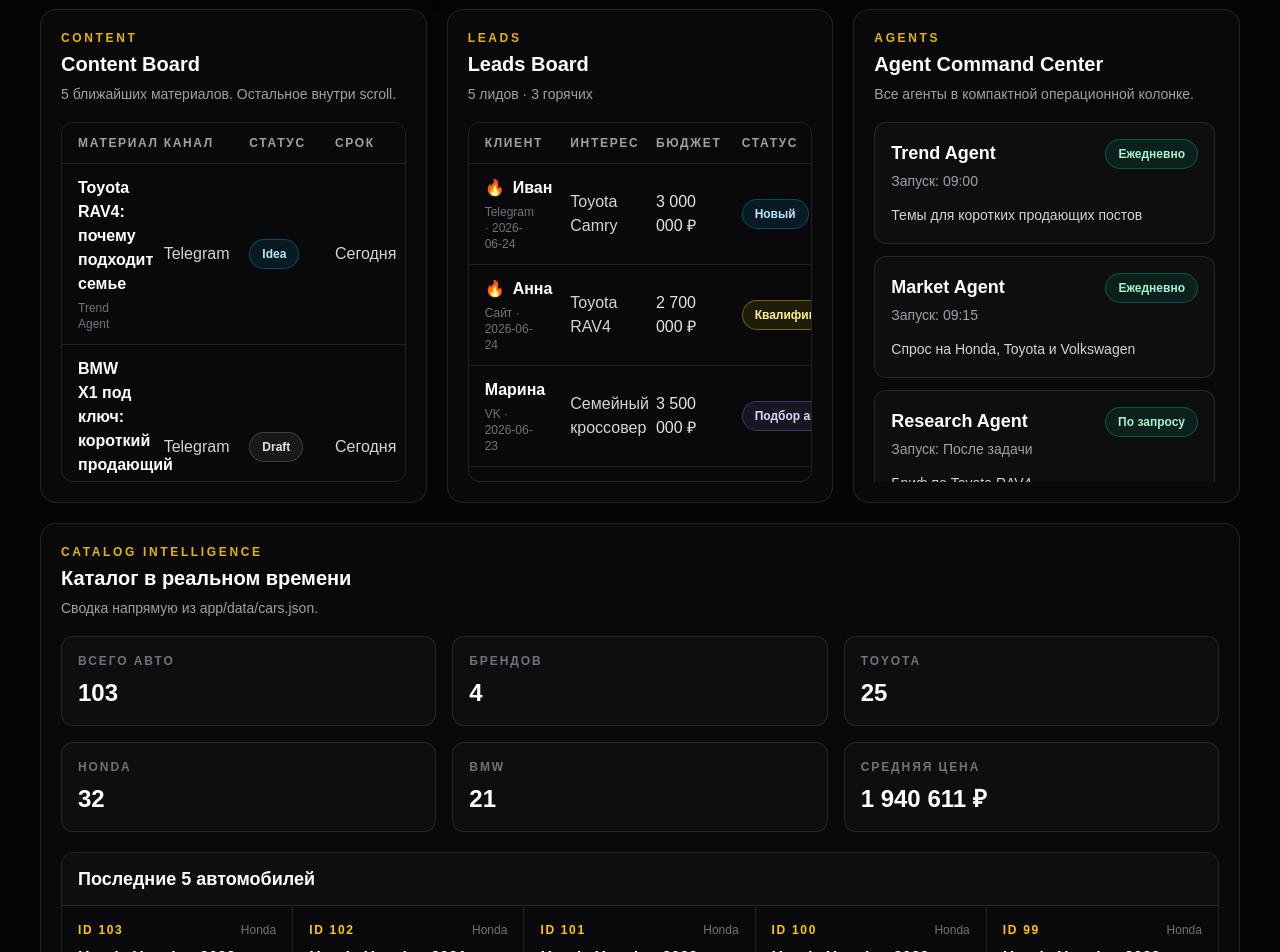
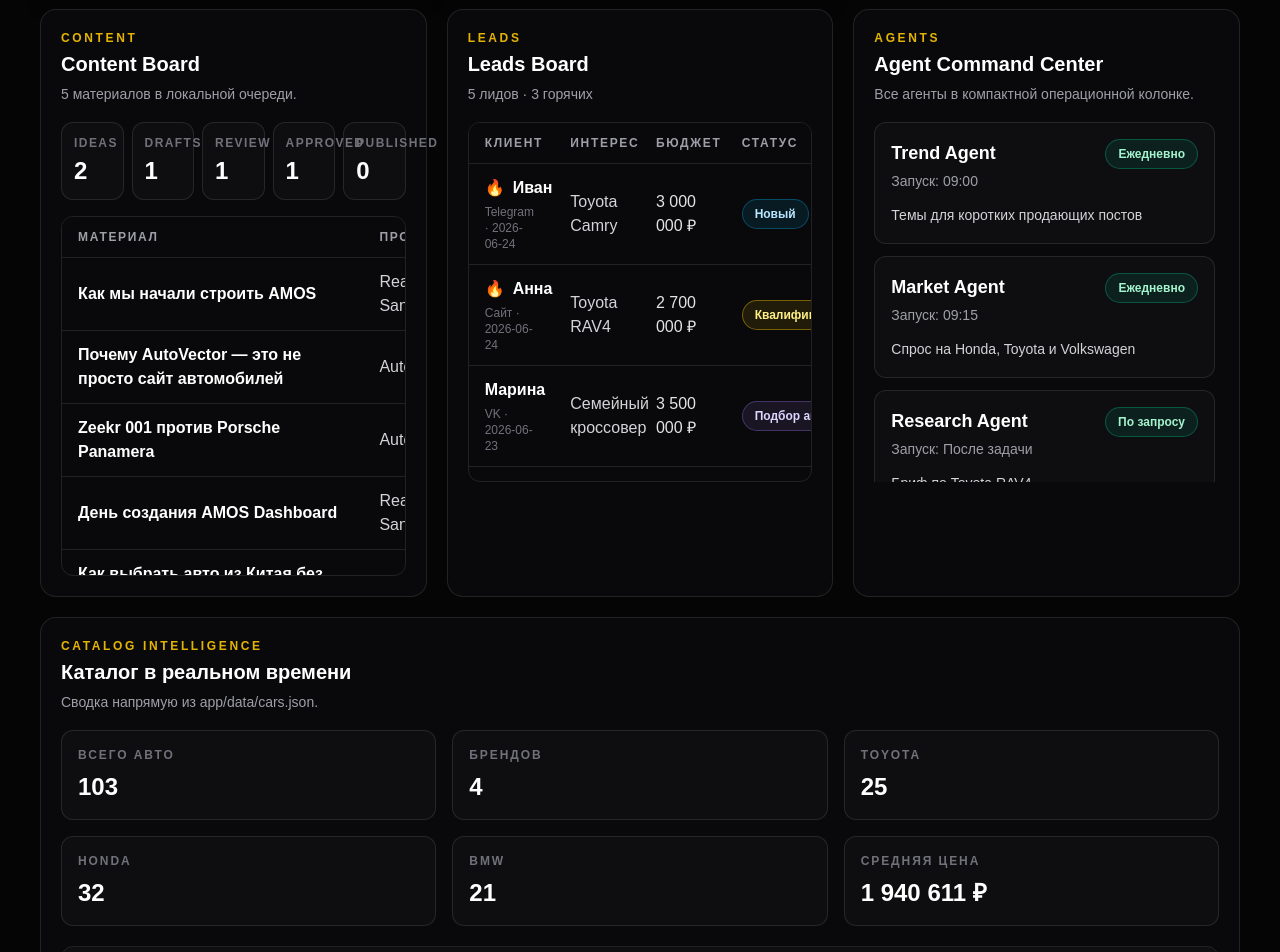
Before and after one commit to dentrost-crypto/autovector, a Next.js app: page /amos in a window 1280 px wide. Shown: the part 600-1552 px from the top of the page. Built offline with nearby package versions, Linux system fonts and the light colour scheme.

Commit message:
Connect AMOS dashboard to content queue

```diff
--- a/app/amos/page.tsx
+++ b/app/amos/page.tsx
@@ -1,10 +1,12 @@
 import carsData from "../data/cars.json";
+import contentQueueData from "../data/content_queue.json";
 import leadsData from "../../AMOS/data/leads.json";
 
 const CNY_TO_RUB = 10.5;
 const RUSSIA_DELIVERY_COST_RUB = 900_000;
 
 const cars = carsData;
+const contentQueue = contentQueueData;
 const leads = leadsData;
 const hotLeadCount = leads.filter(
   (lead) => lead.temperature.toLowerCase() === "hot",
@@ -34,6 +36,22 @@ const latestCars = [...cars]
 const formatRubPrice = (value: number) =>
   `${new Intl.NumberFormat("ru-RU").format(value)} ₽`;
 
+const contentStatuses = [
+  { key: "idea", label: "Ideas" },
+  { key: "draft", label: "Drafts" },
+  { key: "review", label: "Review" },
+  { key: "approved", label: "Approved" },
+  { key: "published", label: "Published" },
+];
+const contentStatusCounts = Object.fromEntries(
+  contentStatuses.map(({ key }) => [
+    key,
+    contentQueue.filter((item) => item.status.toLowerCase() === key).length,
+  ]),
+);
+const formatContentStatus = (status: string) =>
+  status.charAt(0).toUpperCase() + status.slice(1).toLowerCase();
+
 const overviewCards = [
   {
     label: "ЛИДЫ СЕГОДНЯ",
@@ -42,13 +60,13 @@ const overviewCards = [
   },
   {
     label: "НА ПРОВЕРКЕ",
-    value: "7",
-    detail: "Review queue",
+    value: String(contentStatusCounts.review),
+    detail: "Content review",
   },
   {
     label: "ОПУБЛИКОВАНО",
-    value: "3",
-    detail: "Сегодня",
+    value: String(contentStatusCounts.published),
+    detail: "Content queue",
   },
   {
     label: "АГЕНТЫ",
@@ -59,51 +77,6 @@ const overviewCards = [
     label: "КАТАЛОГ",
     value: String(cars.length),
     detail: `${brands.length} бренда`,
-  },
-];
-
-const contentRows = [
-  {
-    title: "Toyota RAV4: почему подходит семье",
-    channel: "Telegram",
-    status: "Idea",
-    owner: "Trend Agent",
-    due: "Сегодня",
-  },
-  {
-    title: "BMW X1 под ключ: короткий продающий пост",
-    channel: "Telegram",
-    status: "Draft",
-    owner: "Content Agent",
-    due: "Сегодня",
-  },
-  {
-    title: "Видео-карусель Honda Civic",
-    channel: "Shorts",
-    status: "Review",
-    owner: "Video Agent",
-    due: "Завтра",
-  },
-  {
-    title: "Что проверить перед покупкой авто из Китая",
-    channel: "VK",
-    status: "Approved",
-    owner: "Research Agent",
-    due: "24 июня",
-  },
-  {
-    title: "Volkswagen Tiguan L: расчет под ключ",
-    channel: "Telegram",
-    status: "Scheduled",
-    owner: "Publisher Agent",
-    due: "25 июня",
-  },
-  {
-    title: "Подбор авто без риска и переплат",
-    channel: "MAX",
-    status: "Published",
-    owner: "Publisher Agent",
-    due: "Вчера",
   },
 ];
 
@@ -311,42 +284,76 @@ export default function AmosDashboardPage() {
             <PanelTitle
               eyebrow="Content"
               title="Content Board"
-              description="5 ближайших материалов. Остальное внутри scroll."
+              description={`${contentQueue.length} материалов в локальной очереди.`}
             />
 
+            <div className="mb-4 grid grid-cols-2 gap-2 sm:grid-cols-5">
+              {contentStatuses.map(({ key, label }) => (
+                <article
+                  key={key}
+                  className="rounded-xl border border-white/10 bg-white/[0.025] p-3"
+                >
+                  <p className="text-xs font-semibold uppercase tracking-[0.12em] text-zinc-500">
+                    {label}
+                  </p>
+                  <p className="mt-1 text-2xl font-black text-white">
+                    {contentStatusCounts[key]}
+                  </p>
+                </article>
+              ))}
+            </div>
+
+            {contentQueue.length > 0 ? (
               <div className="max-h-[360px] overflow-auto rounded-xl border border-white/10">
-              <table className="w-full table-fixed text-left text-sm">
+                <table className="w-full min-w-[760px] text-left text-sm">
                   <thead className="sticky top-0 z-10 border-b border-white/10 bg-zinc-950 text-xs uppercase tracking-[0.14em] text-zinc-400">
                     <tr>
                       <th className="px-4 py-3">Материал</th>
+                      <th className="px-4 py-3">Проект</th>
                       <th className="px-4 py-3">Канал</th>
                       <th className="px-4 py-3">Статус</th>
-                    <th className="px-4 py-3">Срок</th>
+                      <th className="px-4 py-3">Дата</th>
                     </tr>
                   </thead>
                   <tbody className="divide-y divide-white/10">
-                  {contentRows.slice(0, 5).map((row) => (
-                    <tr key={row.title} className="hover:bg-white/[0.025]">
+                    {contentQueue.map((item) => {
+                      const displayStatus = formatContentStatus(item.status);
+
+                      return (
+                        <tr key={item.id} className="hover:bg-white/[0.025]">
                           <td className="px-4 py-3 text-base font-semibold text-white">
-                        {row.title}
-                        <div className="mt-1 text-xs font-medium text-zinc-500">
-                          {row.owner}
-                        </div>
+                            {item.title}
                           </td>
                           <td className="px-4 py-3 text-base text-zinc-300">
-                        {row.channel}
+                            {item.project}
+                          </td>
+                          <td className="px-4 py-3 text-base text-zinc-300">
+                            {item.channel}
                           </td>
                           <td className="px-4 py-3">
-                        <StatusBadge status={row.status} />
+                            <StatusBadge status={displayStatus} />
                           </td>
                           <td className="px-4 py-3 text-base text-zinc-300">
-                        {row.due}
+                            {item.plannedDate}
                           </td>
                         </tr>
-                  ))}
+                      );
+                    })}
                   </tbody>
                 </table>
               </div>
+            ) : (
+              <div className="flex min-h-[220px] items-center justify-center rounded-xl border border-dashed border-white/15 bg-white/[0.02] p-8 text-center">
+                <div>
+                  <p className="text-lg font-semibold text-white">
+                    Очередь контента пуста
+                  </p>
+                  <p className="mt-2 text-sm text-zinc-500">
+                    Добавьте записи в app/data/content_queue.json.
+                  </p>
+                </div>
+              </div>
+            )}
           </div>
 
           <div
```
Lines whose indentation alone changed are shown as unchanged.
